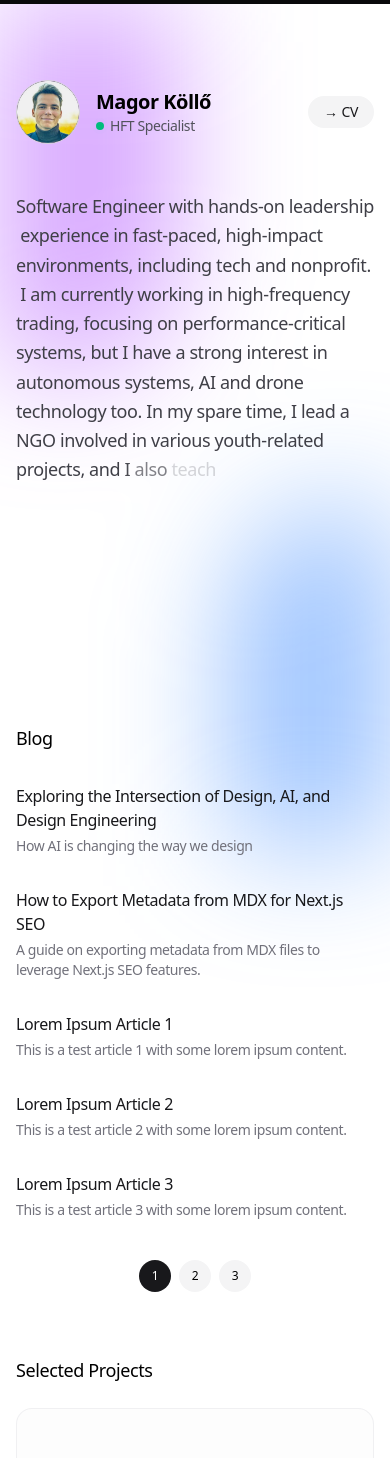
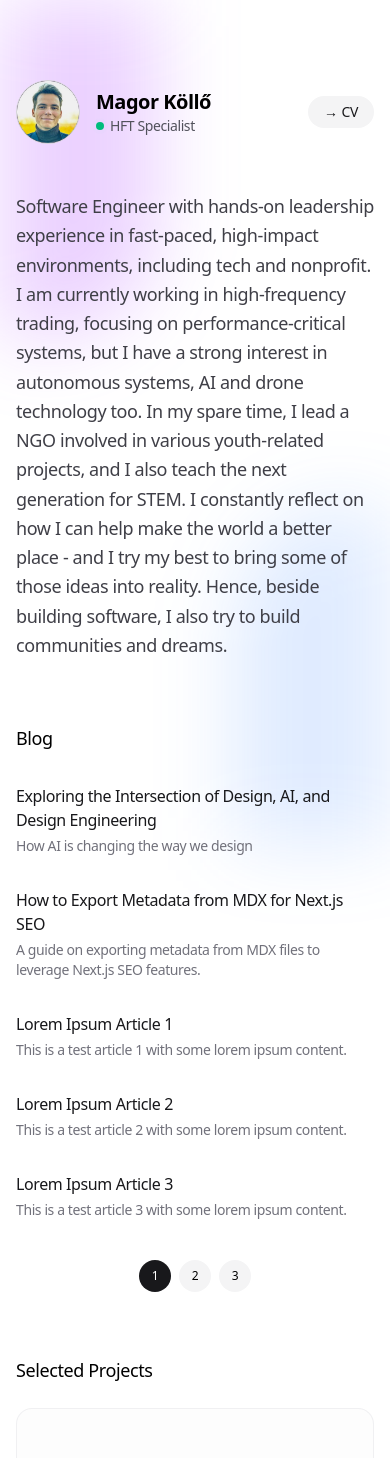
Before and after one commit to magorkollo/magorkollo, a Next.js app: page /en in a window 390 px wide. Shown: the top 1458 px of the page. Built offline with nearby package versions, Linux system fonts and the light colour scheme; grey boxes are pictures that could not be loaded.

Commit message:
mobile fix 2

```diff
--- a/app/[lang]/(main)/page.tsx
+++ b/app/[lang]/(main)/page.tsx
@@ -55,6 +55,8 @@ function ProjectVideo({ src }: ProjectVideoProps) {
           autoPlay
           loop
           muted
+          playsInline
+          preload="metadata"
           className="aspect-video w-full cursor-zoom-in rounded-xl transition-transform duration-300 hover:scale-[1.02]"
         />
       </MorphingDialogTrigger>
@@ -65,6 +67,7 @@ function ProjectVideo({ src }: ProjectVideoProps) {
             autoPlay
             loop
             muted
+            playsInline
             className="aspect-video h-[50vh] w-full rounded-xl md:h-[70vh]"
           />
         </MorphingDialogContent>
@@ -111,6 +114,8 @@ export default function Personal() {
   const [currentPage, setCurrentPage] = useState(1)
   const postsPerPage = 5
 
+  const isMobile = typeof window !== 'undefined' && window.innerWidth < 768
+
   const indexOfLastPost = currentPage * postsPerPage
   const indexOfFirstPost = indexOfLastPost - postsPerPage
   const currentPosts = BLOG_POSTS.slice(indexOfFirstPost, indexOfLastPost)
@@ -142,7 +147,7 @@ export default function Personal() {
     <motion.main
       className="space-y-16"
       variants={VARIANTS_CONTAINER}
-      initial="hidden"
+      initial={isMobile ? 'visible' : 'hidden'}
       animate="visible"
     >
       <motion.section
@@ -151,6 +156,12 @@ export default function Personal() {
         className="relative"
       >
         <div className="flex-1">
+          <div className="md:hidden">
+            <p className="text-lg leading-relaxed text-zinc-700 dark:text-zinc-300">
+              {SUMMARY[language]}
+            </p>
+          </div>
+          <div className="hidden md:block">
             <TextEffect
               as="p"
               preset="fade"
@@ -159,6 +170,7 @@ export default function Personal() {
             >
               {SUMMARY[language]}
             </TextEffect>
+          </div>
         </div>
       </motion.section>
 
--- a/components/page-transition-wrapper.tsx
+++ b/components/page-transition-wrapper.tsx
@@ -13,17 +13,24 @@ export function PageTransitionWrapper({
 }: {
   children: React.ReactNode
 }) {
-  const [isTransitioning, setIsTransitioning] = useState(true)
+  const [isInitialLoad, setIsInitialLoad] = useState(true)
   const pathname = usePathname()
 
   useEffect(() => {
+    if (isInitialLoad) {
+      // Ensure we reveal content even if something hangs
+      const timer = setTimeout(() => {
+        setIsInitialLoad(false)
+      }, 500)
+      return () => clearTimeout(timer)
+    }
+
     window.scrollTo(0, 0)
-    setIsTransitioning(true)
     const timer = setTimeout(() => {
-      setIsTransitioning(false)
-    }, 1200) // Slightly shorter than the mountain exit to start content animation earlier
+      // No-op for now, but keeps the structure if we want to add back transition states
+    }, 1000)
     return () => clearTimeout(timer)
-  }, [pathname])
+  }, [pathname, isInitialLoad])
 
   return (
     <div className="relative min-h-screen selection:bg-emerald-100 dark:selection:bg-emerald-900/30">
@@ -31,19 +38,17 @@ export function PageTransitionWrapper({
       <InteractiveBackground />
 
       <AnimatePresence>
-        {isTransitioning && <MountainEntrance key="entrance" />}
+        {isInitialLoad && <MountainEntrance key="entrance" />}
       </AnimatePresence>
 
       <ScrollProgress className="fixed top-0 z-50 bg-zinc-950 dark:bg-white" />
 
       <motion.div
         key={pathname}
-        initial={{ opacity: 0, y: 20 }}
-        animate={
-          !isTransitioning ? { opacity: 1, y: 0 } : { opacity: 0, y: 20 }
-        }
+        initial={isInitialLoad ? { opacity: 0 } : { opacity: 0, y: 10 }}
+        animate={{ opacity: 1, y: 0 }}
         transition={{
-          duration: 1.5,
+          duration: 0.8,
           ease: [0.22, 1, 0.36, 1],
         }}
         className="relative z-10 flex flex-col"
--- a/components/ui/blurry-gradient-background.tsx
+++ b/components/ui/blurry-gradient-background.tsx
@@ -8,18 +8,27 @@ export function BlurryGradientBackground({
 }: {
   className?: string
 }) {
+  const isMobile = typeof window !== 'undefined' && window.innerWidth < 768
+
   return (
     <div
-      className={cn('fixed inset-0 -z-50 overflow-hidden blur-3xl', className)}
+      className={cn(
+        'fixed inset-0 -z-50 overflow-hidden blur-2xl md:blur-3xl',
+        className,
+      )}
     >
       <motion.div
         className="absolute top-[-20%] left-[-20%] h-[60%] w-[60%] rounded-full bg-purple-500/50 dark:bg-purple-900/50"
-        animate={{
-          x: ['0%', '100%', '0%'],
-          y: ['0%', '100%', '0%'],
-        }}
+        animate={
+          isMobile
+            ? { opacity: [0.3, 0.5, 0.3] }
+            : {
+                x: ['0%', '100%', '0%'],
+                y: ['0%', '100%', '0%'],
+              }
+        }
         transition={{
-          duration: 60,
+          duration: isMobile ? 10 : 60,
           ease: 'easeInOut',
           repeat: Infinity,
           repeatType: 'mirror',
@@ -27,16 +36,20 @@ export function BlurryGradientBackground({
       />
       <motion.div
         className="absolute right-[-20%] bottom-[-20%] h-[60%] w-[60%] rounded-full bg-blue-500/50 dark:bg-blue-900/50"
-        animate={{
-          x: ['0%', '-100%', '0%'],
-          y: ['0%', '-100%', '0%'],
-        }}
+        animate={
+          isMobile
+            ? { opacity: [0.3, 0.5, 0.3] }
+            : {
+                x: ['0%', '-100%', '0%'],
+                y: ['0%', '-100%', '0%'],
+              }
+        }
         transition={{
-          duration: 60,
+          duration: isMobile ? 10 : 60,
           ease: 'easeInOut',
           repeat: Infinity,
           repeatType: 'mirror',
-          delay: 30,
+          delay: isMobile ? 5 : 30,
         }}
       />
     </div>
--- a/components/ui/interactive-background.tsx
+++ b/components/ui/interactive-background.tsx
@@ -47,15 +47,24 @@ export function InteractiveBackground() {
   const transformX3 = useTransform(mouseX, [0, windowSize.width], [-30, 30])
   const transformY3 = useTransform(mouseY, [0, windowSize.height], [-30, 30])
 
+  // Disable interactive transforms on small screens to save CPU
+  const isMobile = typeof window !== 'undefined' && window.innerWidth < 768
+  const x1 = isMobile ? 0 : transformX1
+  const y1 = isMobile ? 0 : transformY1
+  const x2 = isMobile ? 0 : transformX2
+  const y2 = isMobile ? 0 : transformY2
+  const x3 = isMobile ? 0 : transformX3
+  const y3 = isMobile ? 0 : transformY3
+
   return (
     <div className="pointer-events-none fixed inset-0 z-0 overflow-hidden">
       <div className="absolute inset-0 bg-[linear-gradient(to_right,#80808012_1px,transparent_1px),linear-gradient(to_bottom,#80808012_1px,transparent_1px)] bg-[size:32px_32px] dark:bg-[linear-gradient(to_right,#ffffff08_1px,transparent_1px),linear-gradient(to_bottom,#ffffff08_1px,transparent_1px)]"></div>
       <motion.div
         className="absolute top-[-10%] left-[-10%] h-[40%] w-[40%]"
-        style={{ x: transformX1, y: transformY1 }}
+        style={{ x: x1, y: y1 }}
       >
         <motion.div
-          className="h-full w-full rounded-full bg-purple-500/20 blur-[120px] dark:bg-purple-500/30"
+          className="h-full w-full rounded-full bg-purple-500/20 blur-[80px] md:blur-[120px] dark:bg-purple-500/30"
           animate={{
             x: ['-5%', '5%', '-5%'],
             y: ['-5%', '5%', '-5%'],
@@ -70,10 +79,10 @@ export function InteractiveBackground() {
       </motion.div>
       <motion.div
         className="absolute top-[20%] right-[-5%] h-[35%] w-[35%]"
-        style={{ x: transformX2, y: transformY2 }}
+        style={{ x: x2, y: y2 }}
       >
         <motion.div
-          className="h-full w-full rounded-full bg-blue-500/20 blur-[120px] dark:bg-blue-800/20"
+          className="h-full w-full rounded-full bg-blue-500/20 blur-[80px] md:blur-[120px] dark:bg-blue-800/20"
           animate={{
             x: ['-5%', '5%', '-5%'],
             y: ['-5%', '5%', '-5%'],
@@ -89,10 +98,10 @@ export function InteractiveBackground() {
       </motion.div>
       <motion.div
         className="absolute bottom-[-10%] left-[20%] h-[40%] w-[40%]"
-        style={{ x: transformX3, y: transformY3 }}
+        style={{ x: x3, y: y3 }}
       >
         <motion.div
-          className="h-full w-full rounded-full bg-emerald-500/20 blur-[120px] dark:bg-emerald-900/20"
+          className="h-full w-full rounded-full bg-emerald-500/20 blur-[80px] md:blur-[120px] dark:bg-emerald-900/20"
           animate={{
             x: ['-5%', '5%', '-5%'],
             y: ['-5%', '5%', '-5%'],
--- a/components/ui/magnetic.tsx
+++ b/components/ui/magnetic.tsx
@@ -25,6 +25,7 @@ export function Magnetic({
   actionArea = 'self',
   springOptions = SPRING_CONFIG,
 }: MagneticProps) {
+  const isMobile = typeof window !== 'undefined' && window.innerWidth < 768
   const [isHovered, setIsHovered] = useState(false)
   const ref = useRef<HTMLDivElement>(null)
 
@@ -35,6 +36,8 @@ export function Magnetic({
   const springY = useSpring(y, springOptions)
 
   useEffect(() => {
+    if (isMobile) return
+
     const calculateDistance = (e: MouseEvent) => {
       if (ref.current) {
         const rect = ref.current.getBoundingClientRect()
@@ -61,7 +64,7 @@ export function Magnetic({
     return () => {
       document.removeEventListener('mousemove', calculateDistance)
     }
-  }, [ref, isHovered, intensity, range, x, y])
+  }, [ref, isHovered, intensity, range, x, y, isMobile])
 
   useEffect(() => {
     if (actionArea === 'parent' && ref.current?.parentElement) {
--- a/components/ui/mountain-entrance.tsx
+++ b/components/ui/mountain-entrance.tsx
@@ -33,7 +33,7 @@ export function MountainEntrance() {
         initial={{ y: 120, opacity: 0 }}
         animate={{ y: 0, opacity: 0.4 }}
         transition={{ duration: 1.4, delay: 0.2, ease: 'easeOut' }}
-        className="absolute bottom-0 left-0 w-full fill-purple-300 dark:fill-purple-900/40"
+        className="absolute bottom-0 left-0 hidden w-full fill-purple-300 md:block dark:fill-purple-900/40"
       >
         <path d="M0 200 L100 80 L200 150 L350 30 L500 120 L650 10 L800 200 Z" />
       </motion.svg>
@@ -44,7 +44,7 @@ export function MountainEntrance() {
         initial={{ y: 140, opacity: 0 }}
         animate={{ y: 0, opacity: 0.7 }}
         transition={{ duration: 1.2, delay: 0.4, ease: 'easeOut' }}
-        className="absolute bottom-0 left-0 w-full fill-blue-500/60 dark:fill-blue-800/50"
+        className="absolute bottom-0 left-0 hidden w-full fill-blue-500/60 md:block dark:fill-blue-800/50"
       >
         <path d="M-50 200 L120 100 L280 180 L450 60 L620 150 L850 200 Z" />
       </motion.svg>
--- a/components/ui/scroll-progress.tsx
+++ b/components/ui/scroll-progress.tsx
@@ -21,6 +21,8 @@ export function ScrollProgress({
   springOptions,
   containerRef,
 }: ScrollProgressProps) {
+  const isMobile = typeof window !== 'undefined' && window.innerWidth < 768
+
   const { scrollYProgress } = useScroll({
     container: containerRef,
     layoutEffect: Boolean(containerRef?.current),
@@ -31,6 +33,8 @@ export function ScrollProgress({
     ...(springOptions ?? {}),
   })
 
+  if (isMobile) return null
+
   return (
     <motion.div
       className={cn('inset-x-0 top-0 h-1 origin-left', className)}
```
Lines whose indentation alone changed are shown as unchanged.
